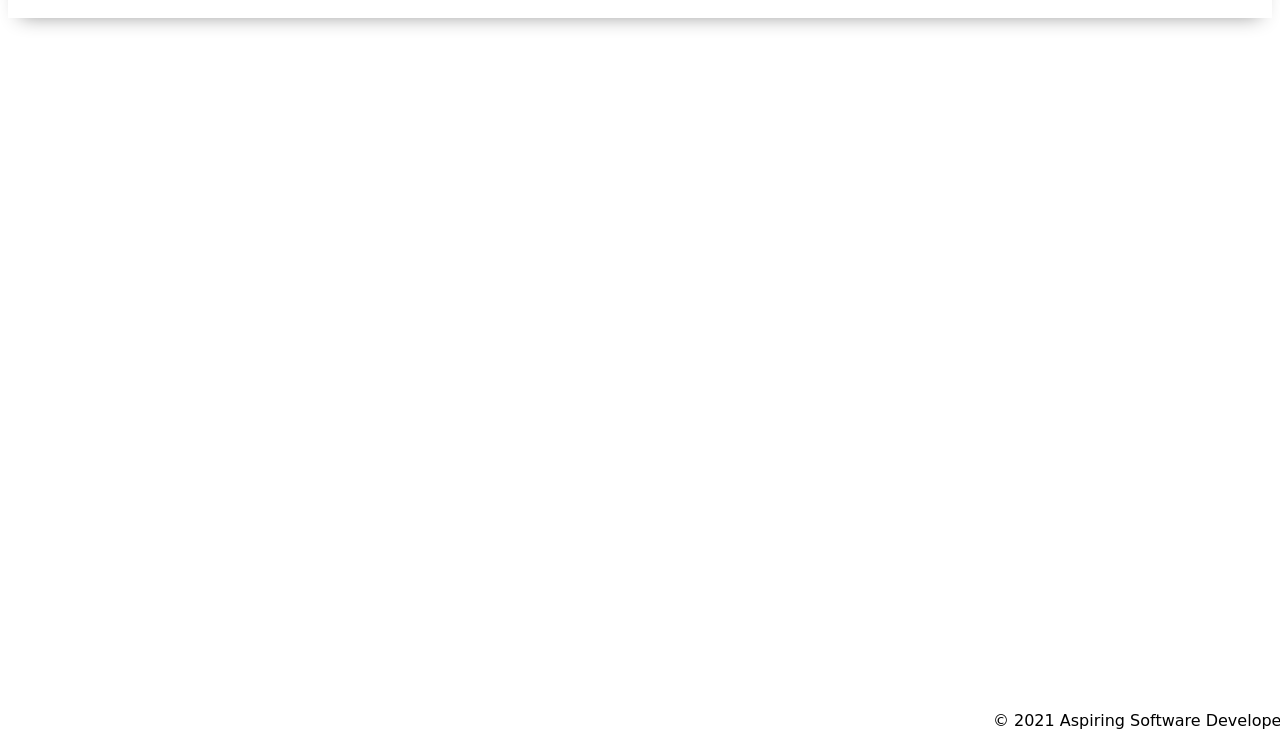
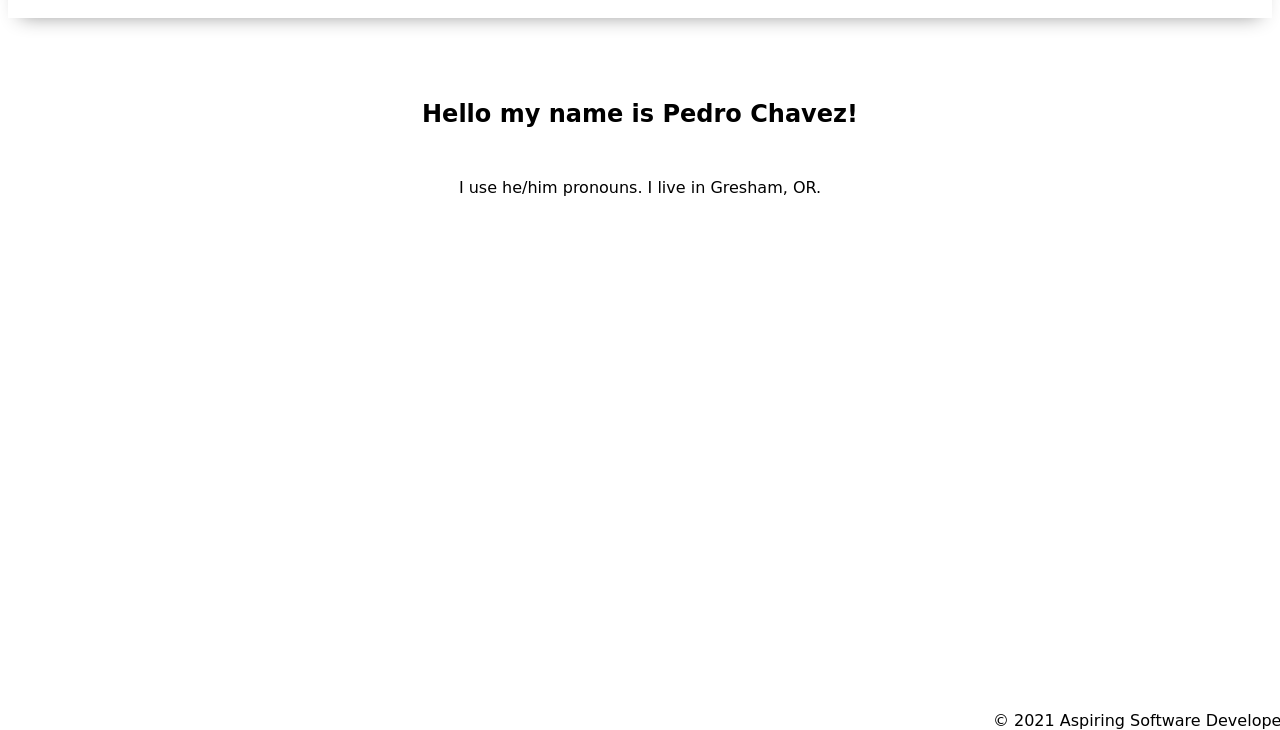
Before and after one commit to PCN23/about-me, a plain HTML site: page index.html in a window 1280 px wide. Shown: the part 70-800 px from the top of the page. Drawn offline with Linux system fonts and the light colour scheme; a web font is replaced by a local one.

Commit message:
where I live

```diff
--- a/index.html
+++ b/index.html
@@ -8,7 +8,7 @@
         <link rel="stylesheet" href="./styles/style.css" />
 
 
-        <title>Cool Web</title>
+        <title>About me</title>
     </head>
 
     <body>
@@ -16,7 +16,15 @@
             <h1>Cool Web Project</h1>
         </header>
 
-        <main></main>
+        <main>
+            <section>
+                <h1>Hello my name is Pedro Chavez!</h1>
+                <p>
+                    I use he/him pronouns.
+                    I live in Gresham, OR.
+                </p>
+            </section>
+        </main>
 
         <footer>&copy; 2021 Aspiring Software Developer</footer>
 
```
